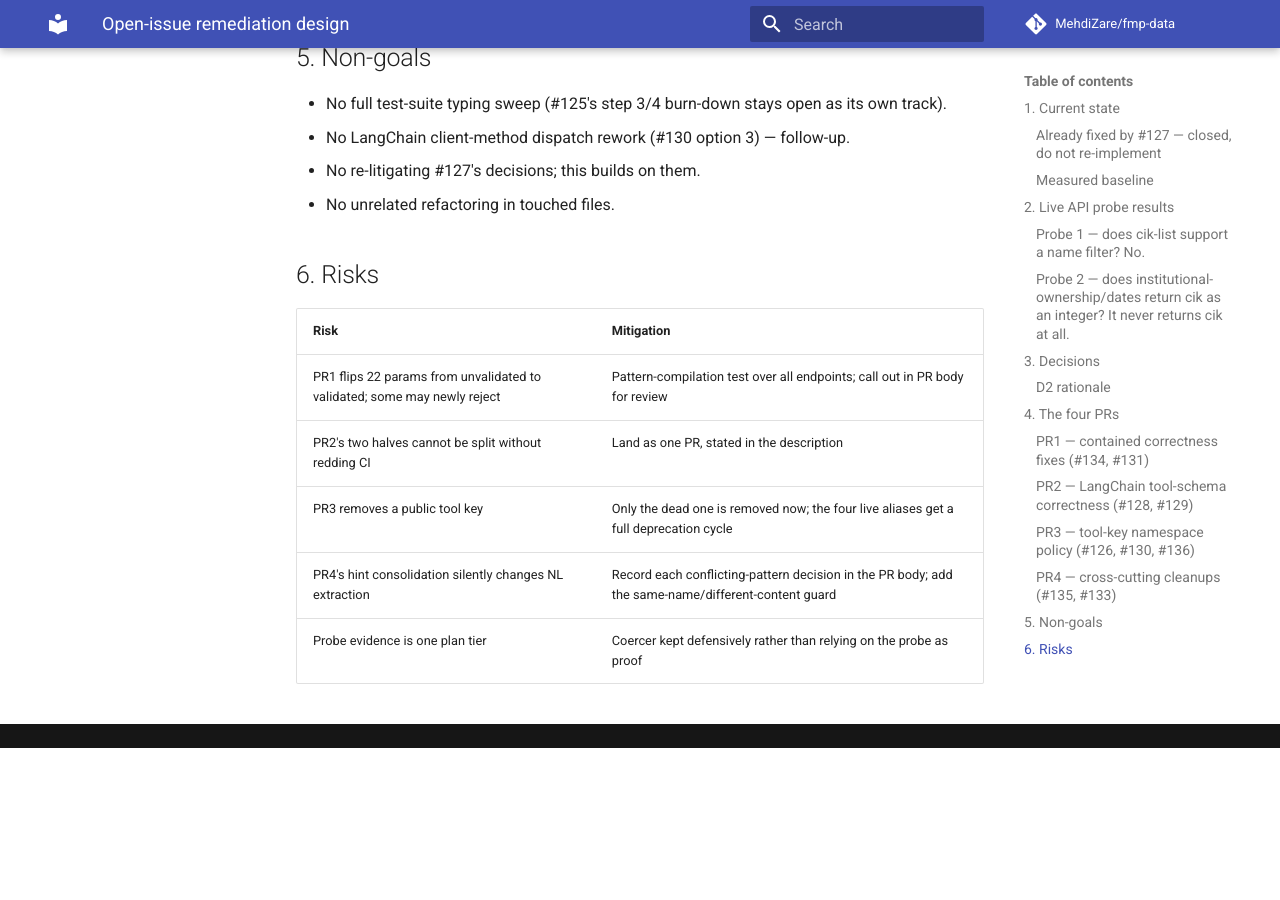
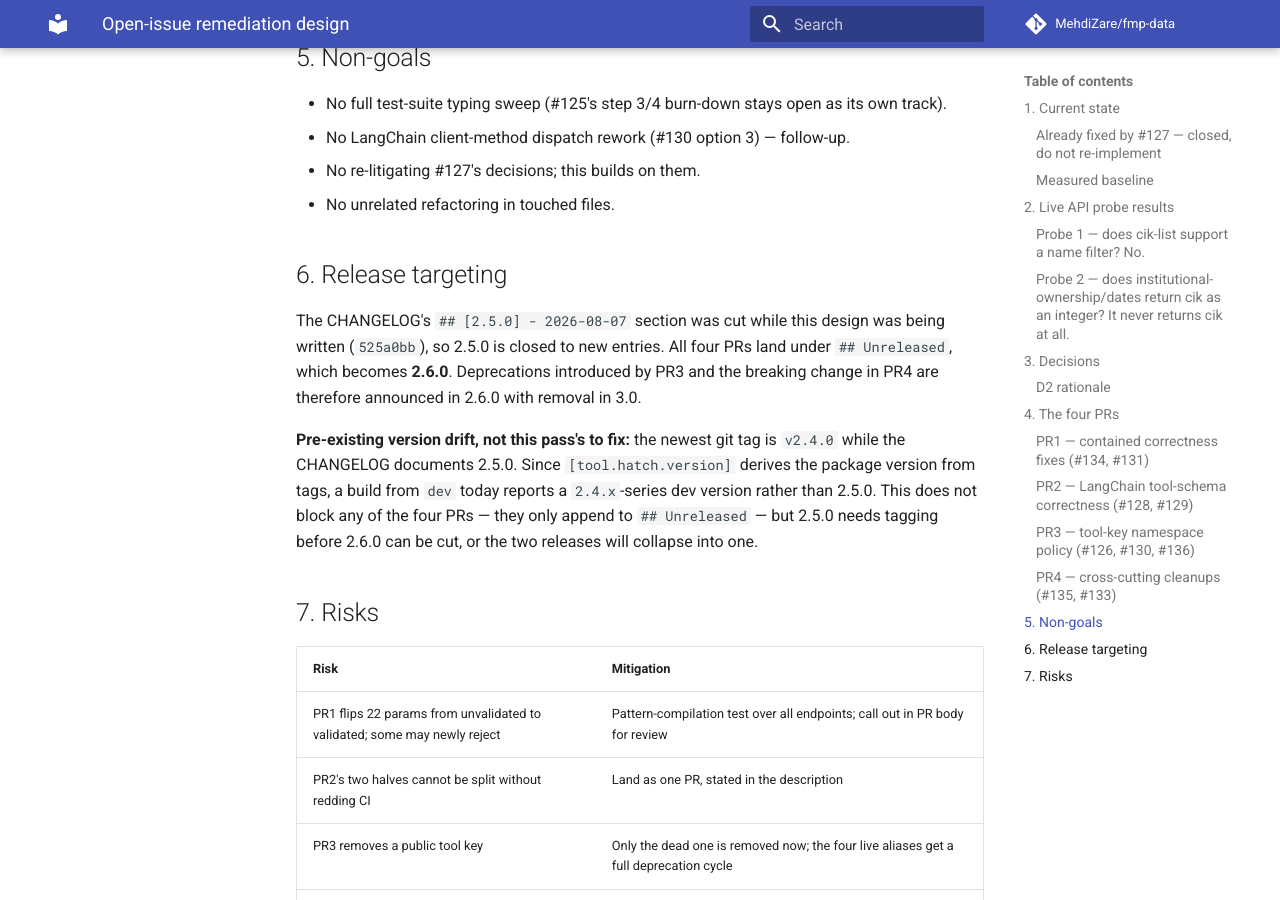
Before and after one commit to MehdiZare/fmp-data, an MkDocs documentation site: the page built from docs/superpowers/specs/2026-08-07-open-issues-remediation-design.md, in a window 1280 px wide and 900 px high, scrolled down 8167 px. Built offline with MkDocs 1.6.1 and Material for MkDocs 9.7.7, drawn with Linux system fonts in a browser that asks for light colours; comment, search, counter and statistics services are not loaded; the version menu is left out; before the commit the page ends 8915 px from its top, so only the background shows below that; some of the changed text lies outside the part shown.

Commit message:
docs(spec): retarget deprecations to 2.6.0 after 2.5.0 was cut
The 2.5.0 CHANGELOG section was cut in 525a0bb, so all four PRs land
under Unreleased (2.6.0). Also records the pre-existing v2.4.0-tag vs
2.5.0-changelog drift, which must be resolved before 2.6.0 is cut.

Co-Authored-By: Claude Opus 5 (1M context) <noreply@anthropic.com>
Claude-Session: https://claude.ai/code/session_01MczR69sDwaWFDBwf5f2n1L

```diff
--- a/docs/superpowers/specs/2026-08-07-open-issues-remediation-design.md
+++ b/docs/superpowers/specs/2026-08-07-open-issues-remediation-design.md
@@ -80,8 +80,8 @@ defensive coercer rather than treating the probe as a proof of impossibility.
 
 | # | Decision | Chosen |
 |---|---|---|
-| D1 | MCP tool-key namespace policy (#126, #130, #136) | One key per `(client, method)`; deprecate aliases over 2.5 → 3.0 |
-| D2 | `create_vector_store` error contract (#133) | Dedicated `VectorStoreCreationError`, raised in 2.5, no `None` path |
+| D1 | MCP tool-key namespace policy (#126, #130, #136) | One key per `(client, method)`; deprecate aliases over 2.6 → 3.0 |
+| D2 | `create_vector_store` error contract (#133) | Dedicated `VectorStoreCreationError`, raised in 2.6, no `None` path |
 | D3 | Verify #130/#131 against the live API | Yes — done, see §2 |
 | D4 | Delivery shape | Four themed PRs |
 | D5 | Int CIK coercion form (#131) | Zero-pad to 10 digits; ints only, strings untouched |
@@ -216,7 +216,7 @@ The one PR with a public surface change. Establishes the invariant: **one tool k
 | Deprecate → 3.0 | `executives` → `key_executives` | #136 |
 | Deprecate → 3.0 | key-only `crypto_quotes`, `forex_quotes` | #126 — require `alternative.*` / `batch.*` |
 
-Catalog: 224 → 223 in 2.5, → 218 in 3.0.
+Catalog: 224 → 223 in 2.6, → 218 in 3.0.
 
 `cik_mapper_by_name` is removed outright rather than deprecated because it is not a second name
 for a working tool — it is a tool that cannot express the operation it claims. The sync/async
@@ -297,7 +297,20 @@ PR4 lands last: #135 touches every mapping module, and #133 changes a public sig
 - No re-litigating #127's decisions; this builds on them.
 - No unrelated refactoring in touched files.
 
-## 6. Risks
+## 6. Release targeting
+
+The CHANGELOG's `## [2.5.0] - 2026-08-07` section was cut while this design was being written
+(`525a0bb`), so 2.5.0 is closed to new entries. All four PRs land under `## Unreleased`, which
+becomes **2.6.0**. Deprecations introduced by PR3 and the breaking change in PR4 are therefore
+announced in 2.6.0 with removal in 3.0.
+
+**Pre-existing version drift, not this pass's to fix:** the newest git tag is `v2.4.0` while
+the CHANGELOG documents 2.5.0. Since `[tool.hatch.version]` derives the package version from
+tags, a build from `dev` today reports a `2.4.x`-series dev version rather than 2.5.0. This
+does not block any of the four PRs — they only append to `## Unreleased` — but 2.5.0 needs
+tagging before 2.6.0 can be cut, or the two releases will collapse into one.
+
+## 7. Risks
 
 | Risk | Mitigation |
 |---|---|
```
